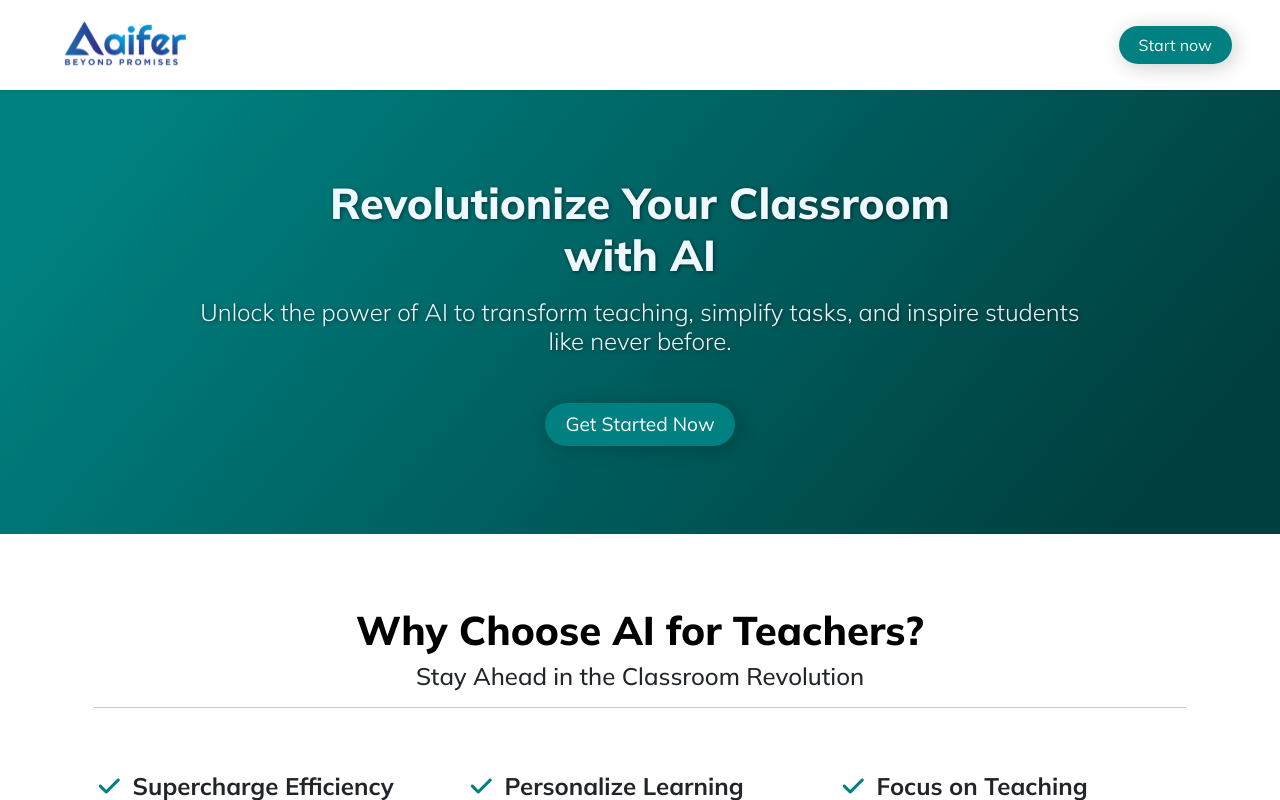
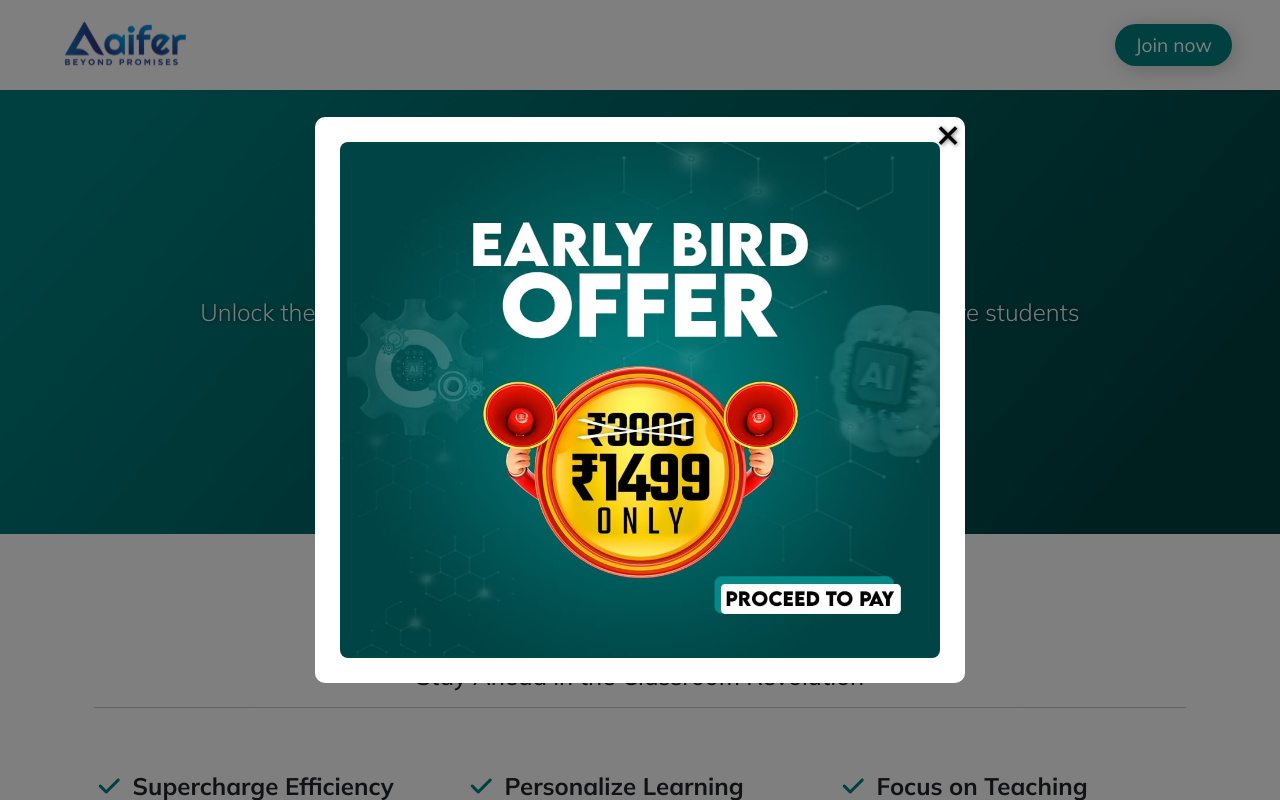
Before and after one commit to Munavercv/Aifer-Ai-for-teachers-static, a React (Create React App) app: page / in a window 1280 px wide. Both pictures are taken after a click on the button "Get Started Now". Shown: the top 800 px of the page. Built offline with nearby package versions, Linux system fonts and the light colour scheme.

Commit message:
enroll popup

```diff
--- a/src/components/CTAButton/CTAButton.js
+++ b/src/components/CTAButton/CTAButton.js
@@ -1,12 +1,31 @@
-import React from 'react'
-import './CTAButton.css'
+import React, { useState } from 'react';
+import './CTAButton.css';
+import EnrollPopup from '../EnrollPopup/EnrollPopup';
 
 const CTAButton = ({ text }) => {
+    const [showPopup, setShowPopup] = useState(false);
+
+    const handleButtonClick = () => {
+        setShowPopup(true);
+    };
+
+    const handleClosePopup = () => {
+        setShowPopup(false);
+    };
+
     return (
         <div>
-            <button className="cta-btn">{text}</button>
+            <button className="cta-btn" onClick={handleButtonClick}>
+                {text}
+            </button>
+
+            {showPopup && (
+                <EnrollPopup
+                    onClose={handleClosePopup}
+                />
+            )}
         </div>
-    )
-}
+    );
+};
 
-export default CTAButton
+export default CTAButton;
--- /dev/null
+++ b/src/components/EnrollPopup/EnrollPopup.css
@@ -0,0 +1,62 @@
+.popup-overlay {
+    position: fixed;
+    top: 0;
+    left: 0;
+    width: 100%;
+    height: 100%;
+    background-color: rgba(0, 0, 0, 0.5);
+    display: flex;
+    justify-content: center;
+    align-items: center;
+    z-index: 1000;
+    transition: all 500ms ease-in-out;
+}
+
+.popup-content {
+    padding: 25px;
+    border-radius: 10px;
+    position: relative;
+    text-align: center;
+    background: #fff;
+}
+
+.close-btn {
+    position: absolute;
+    top: -15px;
+    right: 5px;
+    font-size: 40px;
+    font-weight: bold;
+    color: #090909;
+    cursor: pointer;
+}
+
+.image-container {
+    position: relative;
+    display: inline-block;
+}
+
+.popup-image {
+    width: 100%;
+    max-width: 600px;
+    border-radius: 8px;
+}
+
+.poster-btn {
+    position: absolute;
+    top: 90%;
+    left: 80%;
+    transform: translate(-60%, -60%);
+    width: 200px;
+    height: 40px;
+    background: transparent;
+    border: none;
+    cursor: pointer;
+    z-index: 10;
+}
+
+@media (max-width: 576px){
+    .poster-btn{
+        width: 140px;
+        height: 30px;
+    }
+}
--- /dev/null
+++ b/src/components/EnrollPopup/EnrollPopup.js
@@ -0,0 +1,32 @@
+import React from 'react';
+import './EnrollPopup.css';
+import offerPoster from '../../assets/offer_popup.jpg';
+
+const EnrollPopup = ({ onClose }) => {
+
+    const handlePosterButtonClick = () => {
+        alert('Enroll Now Button Clicked!');
+      };
+
+  return (
+    <div className="popup-overlay">
+      <div className="popup-content">
+
+        <div className="image-container">
+          <img src={offerPoster} alt="Offer Poster" className="popup-image" />
+
+          <button
+            className="poster-btn"
+            onClick={handlePosterButtonClick}
+            aria-label="Enroll Now Button"
+          />
+        </div>
+        <span className="close-btn" onClick={onClose}>
+          &times;
+        </span>
+      </div>
+    </div>
+  );
+};
+
+export default EnrollPopup;
--- a/src/components/Header/Header.js
+++ b/src/components/Header/Header.js
@@ -1,6 +1,7 @@
 import React from 'react'
 import logo from '../../assets/aifer-logo.svg'
 import './Header.css'
+import CTAButton from '../CTAButton/CTAButton'
 
 const Header = () => {
     return (
@@ -11,7 +12,7 @@ const Header = () => {
                         <img src={logo} alt="Aifer" className="d-inline-block align-text-top brand" />
                     </a>
                     <div className='ms-auto'>
-                        <button className="join-btn">Start now</button>
+                        <CTAButton text='Join now'  />
                     </div>
                 </div>
             </nav>
```
Also changed, not shown: src/assets/offer_popup.jpg (added), src/components/CTAButton/CTAButton.css (line endings or trailing spaces).
